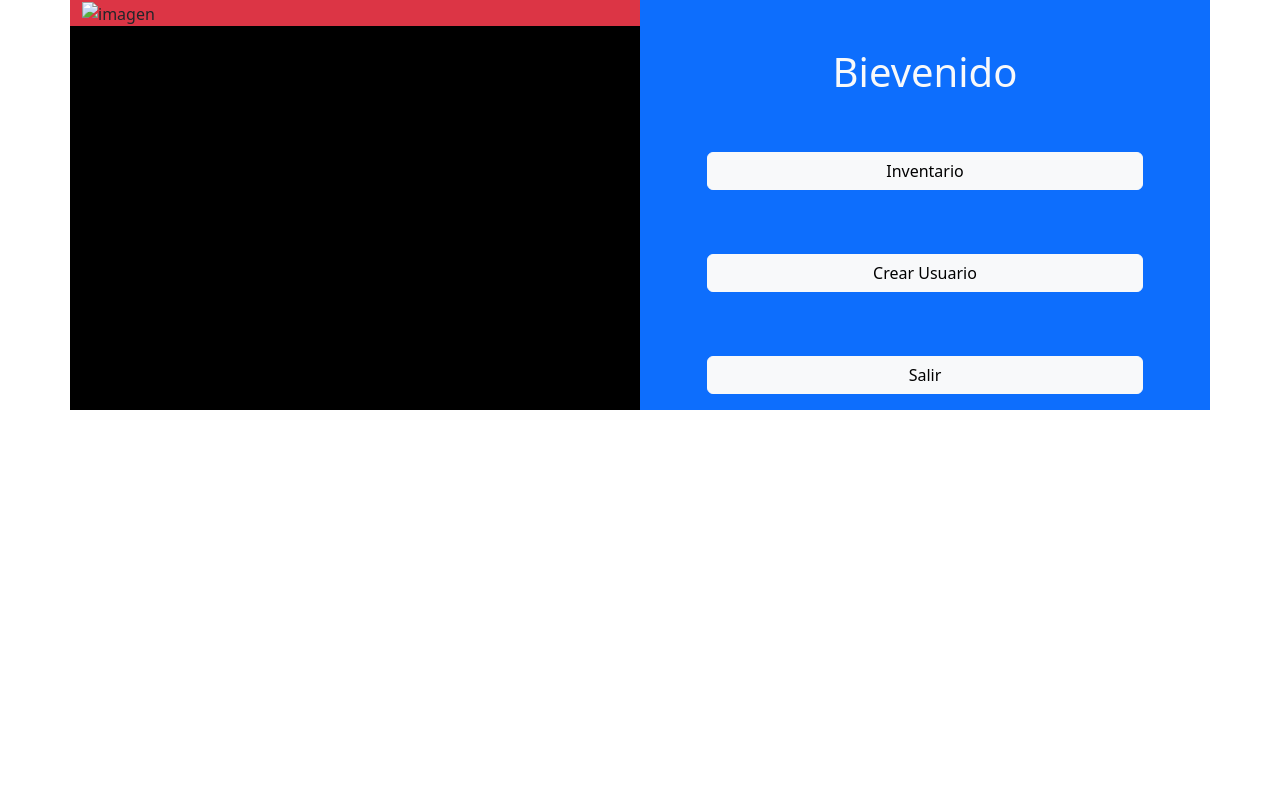
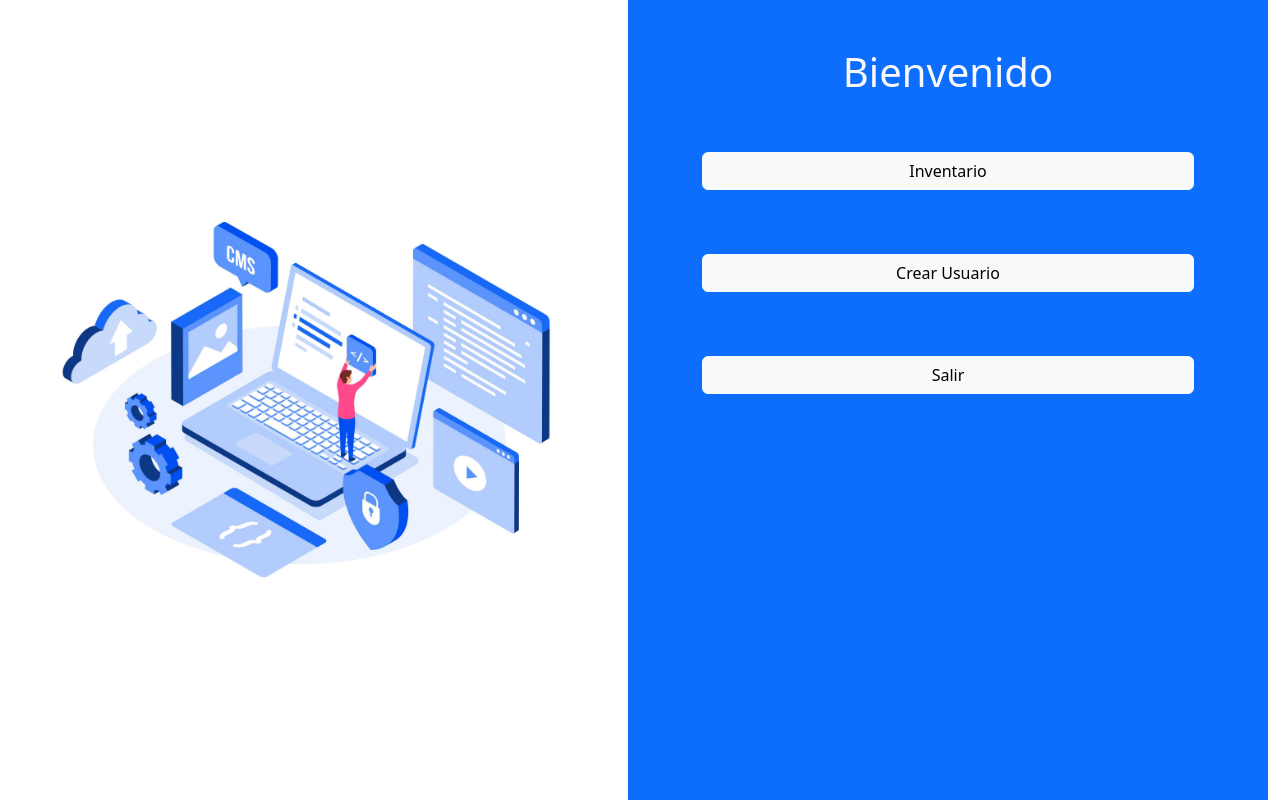
Before and after one commit to LuisC-web/Inventario, a website: page frontend/src/pages/PaginaPrincipalAdm.html in a window 1280 px wide. Drawn offline with nearby package versions, Linux system fonts and the light colour scheme.

Commit message:
Corrigiendo pagina principal

```diff
--- a/frontend/src/pages/PaginaPrincipalAdm.html
+++ b/frontend/src/pages/PaginaPrincipalAdm.html
@@ -9,14 +9,15 @@
   integrity="sha384-iYQeCzEYFbKjA/T2uDLTpkwGzCiq6soy8tYaI1GyVh/UjpbCx/TYkiZhlZB6+fzT" crossorigin="anonymous">
  <title>Pagina Principal Adm</title>
 </head>
+
 <body>
-    <main class="container" style="height: 100%;">
-        <div class="row bg-black " style="height: 100%;">
-            <section class="col-12 col-md-6 bg-danger h-100 d-inline-block bg-danger" style="height: 80%;">
-                <img src="Imagenes/fondoInventario.jpg" alt="imagen">
+ <main class=" vh-100 vw-100  ">
+  <div class=" row w-100 h-100 ">
+   <section class=" col-12 col-md-6 d-flex justify-content-center align-items-center m-0">
+    <img src="../img/imagen-pagina-prinicipal.jpg" class="img-fluid" alt="imagen">
    </section>
-            <section class="col-12 col-md-6 bg-primary  text-center">
-                <h1 class="text-light mt-md-5 mt-2">Bievenido </h1>
+   <section class="col-12 col-md-6 bg-primary text-center ">
+    <h1 class="text-light mt-md-5 mt-2">Bienvenido </h1>
     <div>
      <p><a href="#" class="btn  btn-light  mt-md-5 mt-2" tabindex="-1" role="button" aria-disabled="true"
        style="width: 80% ">Inventario</a>
@@ -24,7 +25,7 @@
      <p><a href="#" class=" btn btn-light  mt-md-5 mt-2" tabindex="-1" role="button" aria-disabled="true"
        style="width: 80% ">Crear Usuario</a>
      </p>
-                    <p><a href="#" class="btn btn-light   mt-md-5 mt-2" tabindex="-1" role="button" aria-disabled="true"
+     <p><a href="./login.html" class="btn btn-light   mt-md-5 mt-2" tabindex="-1" role="button" aria-disabled="true"
        style="width: 80% ">Salir</a>
      </p>
     </div>
```
Also changed, not shown: frontend/src/img/imagen-pagina-prinicipal.jpg (added), frontend/src/pages/crearusuario.htm (added). Lines whose indentation alone changed are shown as unchanged.
